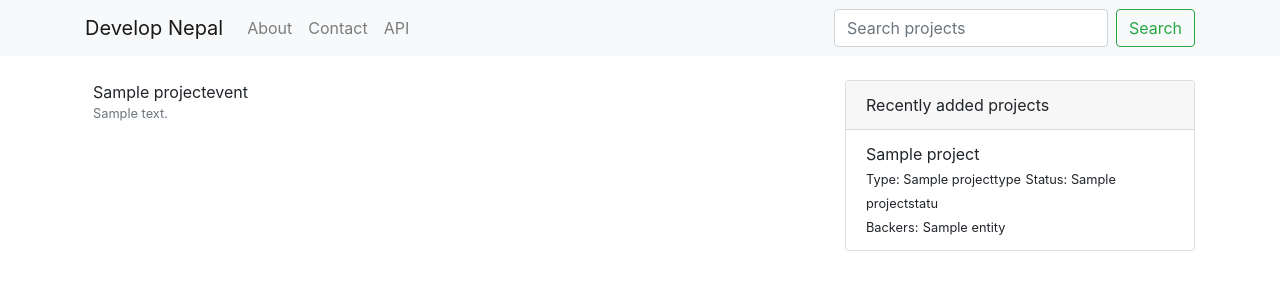
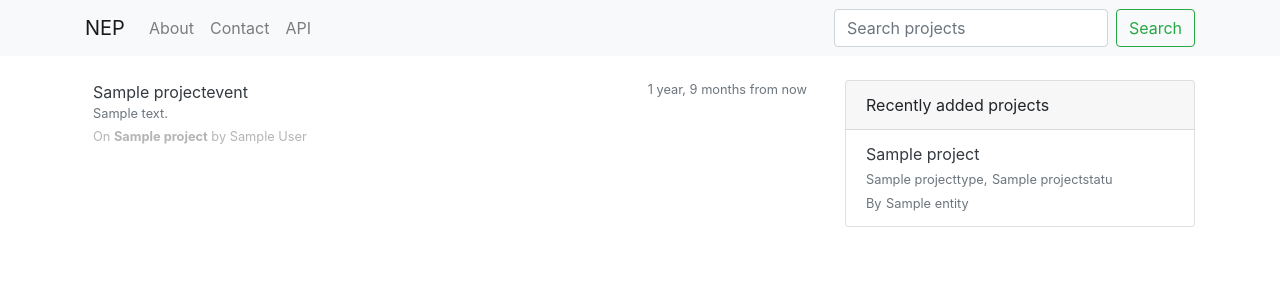
Before and after one commit to poudel/goodmandu, a Django app: page / in a window 1280 px wide. Shown: the top 300 px of the page. Run offline with Django 3.2, Linux system fonts and the light colour scheme; tables that the repository leaves empty hold one stand-in row (values such as "Sample post"); some libraries are stand-ins or nearby versions.

Commit message:
added project detail view

```diff
--- a/core/models.py
+++ b/core/models.py
@@ -1,3 +1,4 @@
+import calendar
 from django.db import models
 from django.utils import timezone
 from django.conf import settings
@@ -93,6 +94,7 @@ class Project(BaseModel):
         on_delete=models.CASCADE
     )
     name = models.CharField(_("name"), max_length=200, unique=True)
+    description = models.TextField(_("description"), blank=True)
     url = models.URLField(_("url"), max_length=300)
     backers = models.ManyToManyField(
         Entity,
@@ -147,6 +149,25 @@ class Project(BaseModel):
     def get_basic_info(self):
         return {"id": self.id, "name": self.name}
 
+    def join_year_month(self, year, month):
+        s = []
+        if year:
+            s.append(str(year))
+        else:
+            return
+
+        if month:
+            s.insert(0, calendar.month_name[month])
+        return ", ".join(s)
+
+    @property
+    def start(self):
+        return self.join_year_month(self.start_year, self.start_month)
+
+    @property
+    def end(self):
+        return self.join_year_month(self.end_year, self.end_month)
+
 
 class ProjectEvent(BaseModel):
     created_by = models.ForeignKey(
--- a/core/urls.py
+++ b/core/urls.py
@@ -1,7 +1,7 @@
 from django.urls import path, include
 from rest_framework.routers import DefaultRouter
-from rest_framework.authtoken import views
-from core import apis
+from rest_framework.authtoken.views import obtain_auth_token
+from core import apis, views
 
 
 router = DefaultRouter()
@@ -12,7 +12,19 @@ router.register("project-type", apis.ProjectTypeAPI)
 router.register("project-event", apis.ProjectEventAPI)
 
 
+view_patterns = ([
+    path("project/<int:pk>/",
+         views.ProjectDetail.as_view(),
+         name="project-detail"
+    ),
+    path("project/event/<int:pk>/",
+         views.ProjectEventDetail.as_view(),
+         name="project-event-detail"),
+], "core")
+
+
 urlpatterns = [
-    path("api/token/", views.obtain_auth_token),
-    path("api/", include(router.urls))
+    path("api/token/", obtain_auth_token),
+    path("api/", include(router.urls)),
+    path("", include(view_patterns)),
 ]
--- a/core/views.py
+++ b/core/views.py
@@ -1,5 +1,5 @@
 from django.shortcuts import render
-from django.views.generic import TemplateView
+from django.views.generic import TemplateView, DetailView, ListView
 from core.models import Project, ProjectEvent
 
 
@@ -11,3 +11,11 @@ class IndexView(TemplateView):
         ctx['projects'] = Project.objects.order_by("-id")[:10]
         ctx['events'] = ProjectEvent.objects.order_by("-id")[:50]
         return ctx
+
+
+class ProjectDetail(DetailView):
+    model = Project
+
+
+class ProjectEventDetail(DetailView):
+    model = ProjectEvent
--- a/static/app.css
+++ b/static/app.css
@@ -1,3 +1,5 @@
-body {
-  margin: 0;
-  padding: 0; }
+.text-muted-x {
+  color: #b5b5b5; }
+
+.list-item {
+  padding: 0.5rem 0.5rem; }
--- a/templates/base.html
+++ b/templates/base.html
@@ -1,3 +1,4 @@
+{% load staticfiles %}
 <!doctype html>
 <html lang="en">
     <head>
@@ -7,13 +8,13 @@
 
         <!-- Bootstrap CSS -->
         <link rel="stylesheet" href="https://maxcdn.bootstrapcdn.com/bootstrap/4.0.0/css/bootstrap.min.css" integrity="sha384-Gn5384xqQ1aoWXA+058RXPxPg6fy4IWvTNh0E263XmFcJlSAwiGgFAW/dAiS6JXm" crossorigin="anonymous">
-
+        <link rel="stylesheet" href="{% static 'app.css' %}">
         <title>Hello, world!</title>
     </head>
     <body>
         <nav class="navbar navbar-expand-lg navbar-light bg-light">
             <div class="container">
-                <a class="navbar-brand" href="/">Develop Nepal</a>
+                <a class="navbar-brand" href="/">NEP</a>
                 <button class="navbar-toggler" type="button" data-toggle="collapse" data-target="#navbarSupportedContent" aria-controls="navbarSupportedContent" aria-expanded="false" aria-label="Toggle navigation">
                     <span class="navbar-toggler-icon"></span>
                 </button>
--- a/templates/index.html
+++ b/templates/index.html
@@ -1,4 +1,5 @@
 {% extends "base.html" %}
+{% load humanize %}
 
 {% block content %}
     <div class="row">
@@ -6,11 +7,21 @@
             <div class="mt-3">
                 <div class="list-group list-group-flush">
                     {% for event in events %}
-                        <div class="list-group-item" style="padding: 0.5rem 0.5rem">
-                            {{ event.title }}
-                            <p class="small text-muted">
-                                {{ event.description|truncatechars:"50" }}
-                            </p>
+                        <div class="list-group-item list-item">
+                            <small class="text-muted float-right" title="{{ event.created_at }}">
+                                {{ event.created_at|naturaltime }}
+                            </small>
+                            <a class="text-dark" href="{% url 'core:project-event-detail' event.id %}">{{ event.title }}</a>
+                            <div class="small text-muted">
+                                {{ event.description|truncatechars:"60" }}
+                            </div>
+                            <div class="text-muted-x">
+                                <small>
+                                    On
+                                    <a class="text-muted-x" href="{% url 'core:project-detail' event.project_id %}"><strong>{{ event.project }}</strong></a>
+                                    by {{ event.created_by.get_full_name }}
+                                </small>
+                            </div>
                         </div>
                     {% endfor %}
                 </div>
@@ -24,13 +35,15 @@
                 <ul class="list-group list-group-flush">
                     {% for p in projects %}
                         <li class="list-group-item">
-                            {{ p.name }}
-                            <div class="project-status">
-                                <small class="badgez badge-lightz">Type: {{ p.type.name }}</small>
-                                <small class="badgez badge-lightz">Status: {{ p.status.name }}</small>
+                            <a class="text-bold text-dark" href="{% url 'core:project-detail' p.id %}">
+                               {{ p.name }}
+                            </a>
+                            <div class="project-status text-muted">
+                                <small>{{ p.type.name }},</small>
+                                <small>{{ p.status.name }}</small>
                             </div>
-                            <div class="project-backers">
-                                <small>Backers:</small>
+                            <div class="project-backers text-muted">
+                                <small>By</small>
                                 {% for b in p.backers.all %}
                                     <small>{{ b }}</small>
                                 {% endfor %}
```
Also changed, not shown: src/index.scss (+6 -3 lines), templates/core/project_detail.html (added, +37 -0 lines), templates/core/projectevent_detail.html (added, +9 -0 lines), core/migrations/0006_auto_20180409_0130.py (added).
